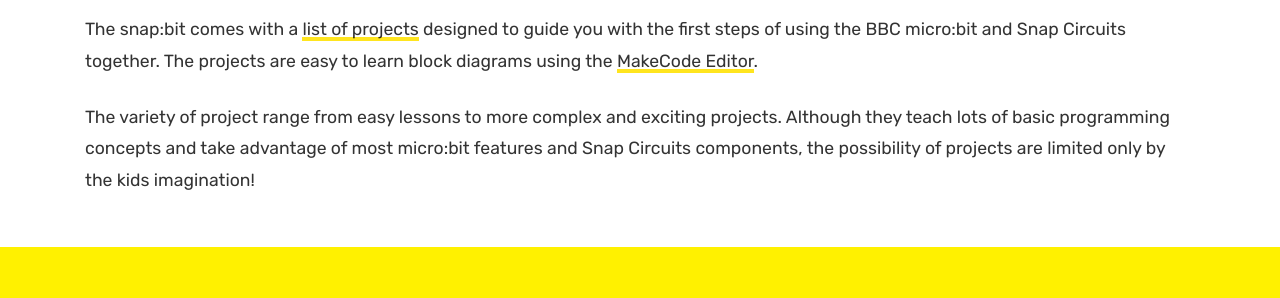
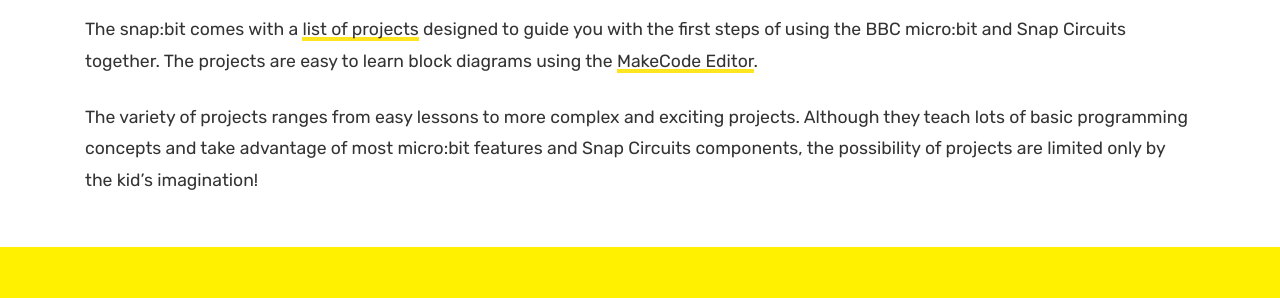
Before and after one commit to snap-bit/snap-bit.github.io, a Jekyll site: the page built from features.md, in a window 1280 px wide and 900 px high, scrolled down 1306 px. Shown: the part 153-451 px from the top of the window. Built offline with Jekyll 4.4.1, drawn with Linux system fonts in a browser that asks for light colours.

Commit message:
Fix typos (#17)

```diff
--- a/features.md
+++ b/features.md
@@ -30,4 +30,4 @@
 --------
 The snap:bit comes with a [list of projects](projects) designed to guide you with the first steps of using the BBC micro:bit and Snap Circuits together. The projects are easy to learn block diagrams using the [MakeCode Editor](https://makecode.microbit.org/).
 
-The variety of project range from easy lessons to more complex and exciting projects. Although they teach lots of basic programming concepts and take advantage of most micro:bit features and Snap Circuits components, the possibility of projects are limited only by the kids imagination!
+The variety of projects ranges from easy lessons to more complex and exciting projects. Although they teach lots of basic programming concepts and take advantage of most micro:bit features and Snap Circuits components, the possibility of projects are limited only by the kid's imagination!
```
